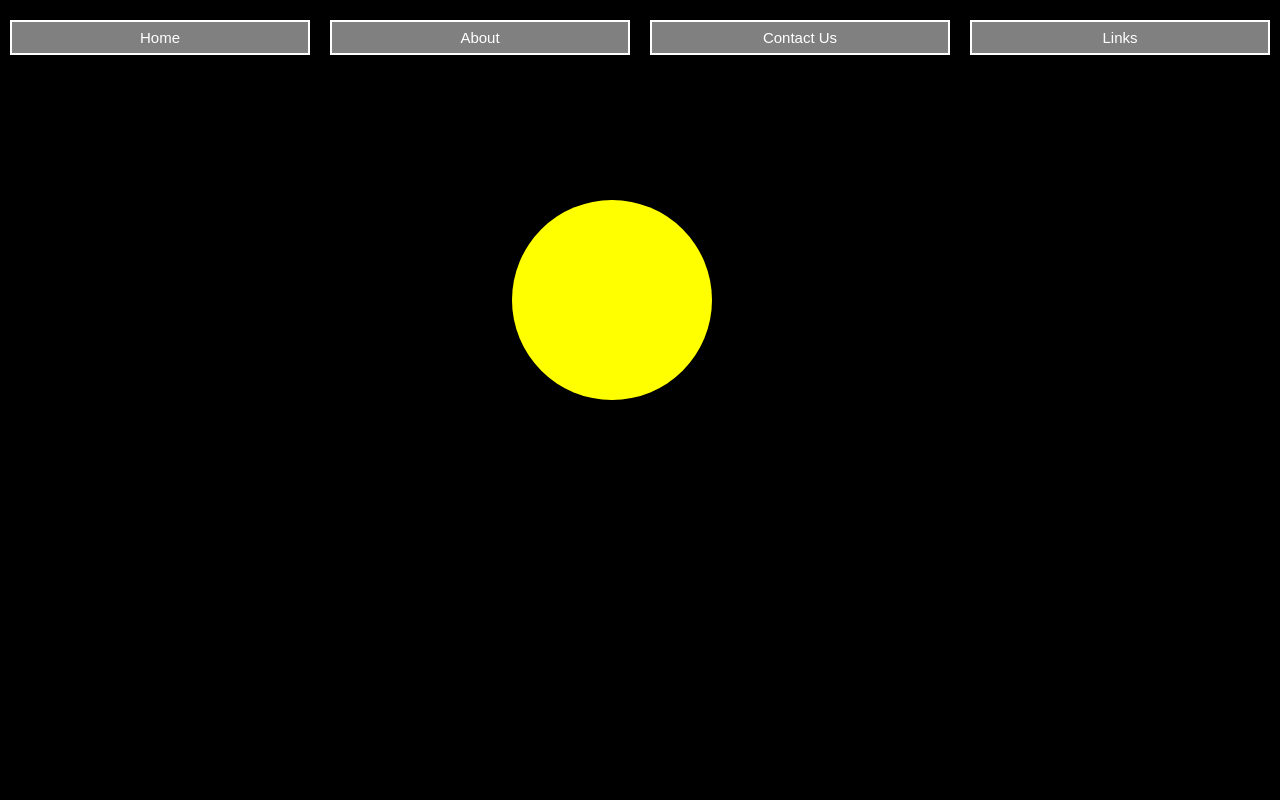
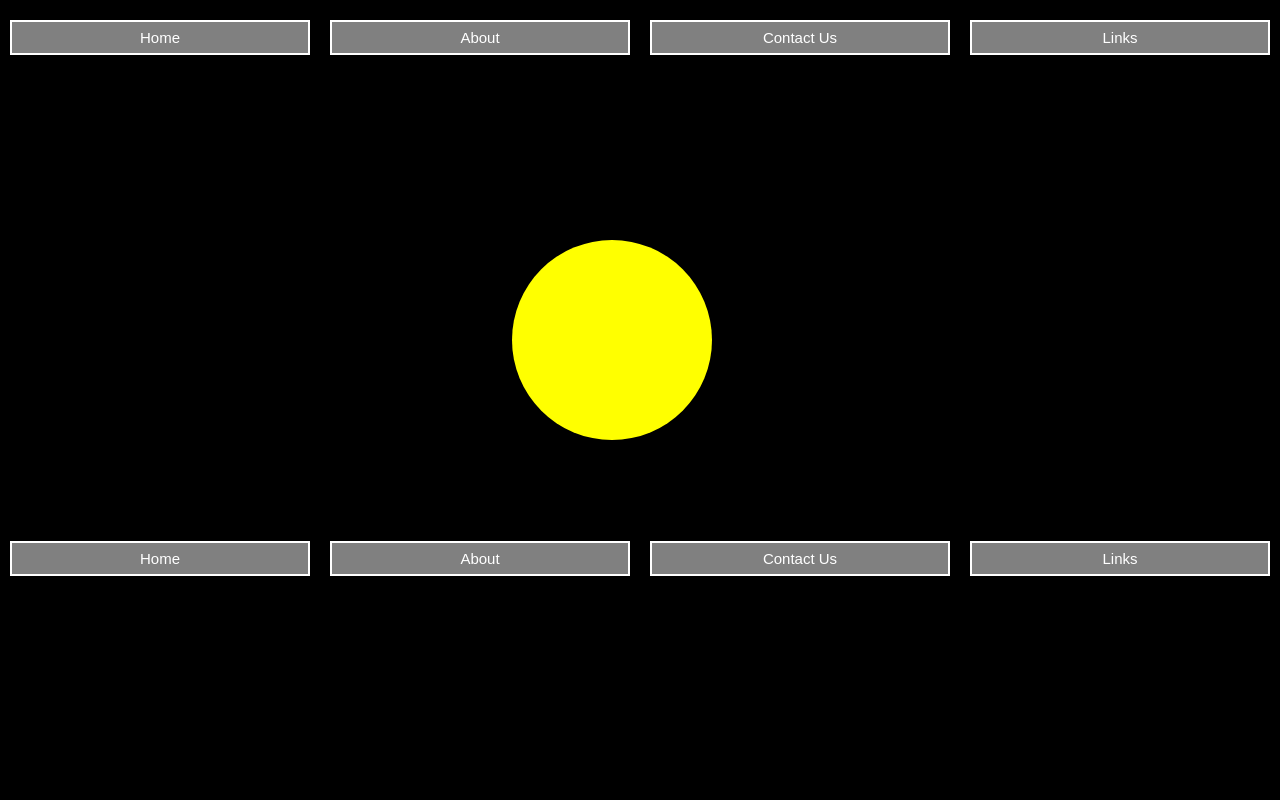
Before and after one commit to artivashnavi/CSS-Live-Assessment, a plain HTML site: page index.html in a window 1280 px wide. Shown: the top 800 px of the page. Drawn offline with Linux system fonts and the light colour scheme.

Commit message:
Update index.css

```diff
--- a/index.css
+++ b/index.css
@@ -75,12 +75,3 @@
 
 }
 }
-@media  (min-width:912px){
-    .btn1{
-        margin-top: 70%;
-
-    }
-    .circle{
-        top: 25%;
-    }
-}
```
